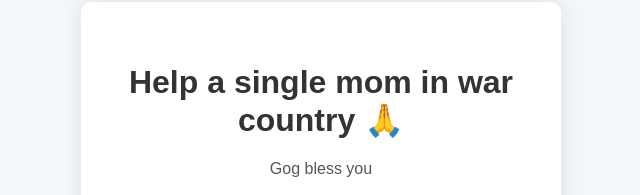
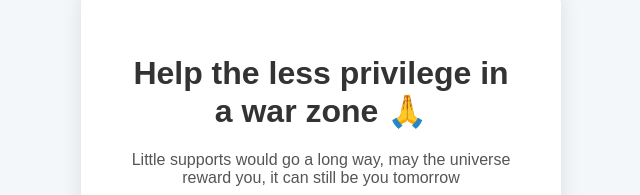
Before and after one commit to coeur-de-coche/Donation-, a plain HTML site: page index.html in a window 1280 px wide. Shown: the part 119-314 px from the top of the page, without its empty margins (319-959 px from the left). Drawn offline with Linux system fonts and the light colour scheme; grey boxes are pictures that could not be loaded.

Commit message:
index.html

```diff
--- a/index.html
+++ b/index.html
@@ -3,7 +3,7 @@
 <head>
     <meta charset="UTF-8">
     <meta name="viewport" content="width=device-width, initial-scale=1.0">
-    <title>Поддержать проект</title>
+    <title>Donate</title>
     <style>
         body {
             font-family: Arial, sans-serif;
@@ -36,8 +36,8 @@
 </head>
 <body>
     <div class="container">
-        <h1>Help a single mom in war country 🙏</h1>
-        <p>Gog bless you</p>
+        <h1>Help the less privilege in a war zone 🙏</h1>
+        <p>Little supports would go a long way, may the universe reward you, it can still be you tomorrow</p>
 
         <!-- PayPal форма с выбором суммы -->
         <form action="https://www.paypal.com/donate" method="post" target="_blank">
```
